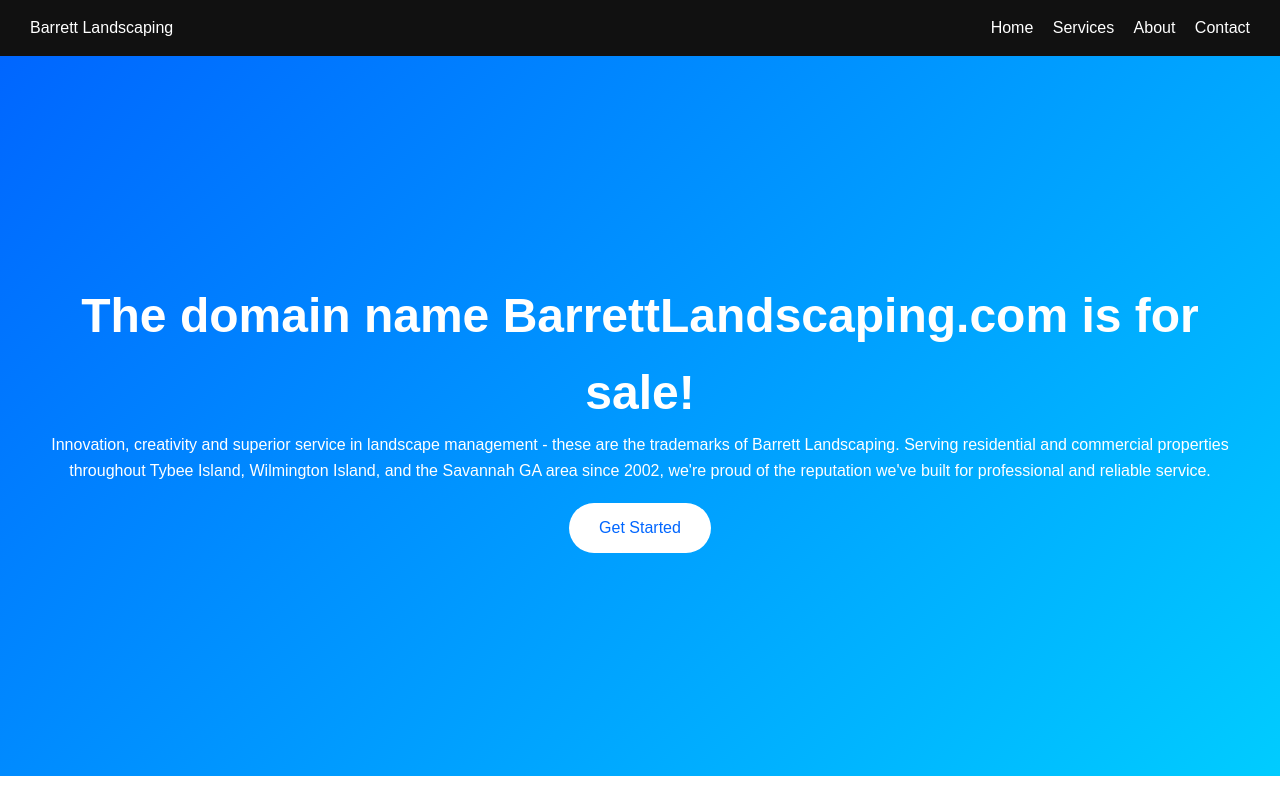
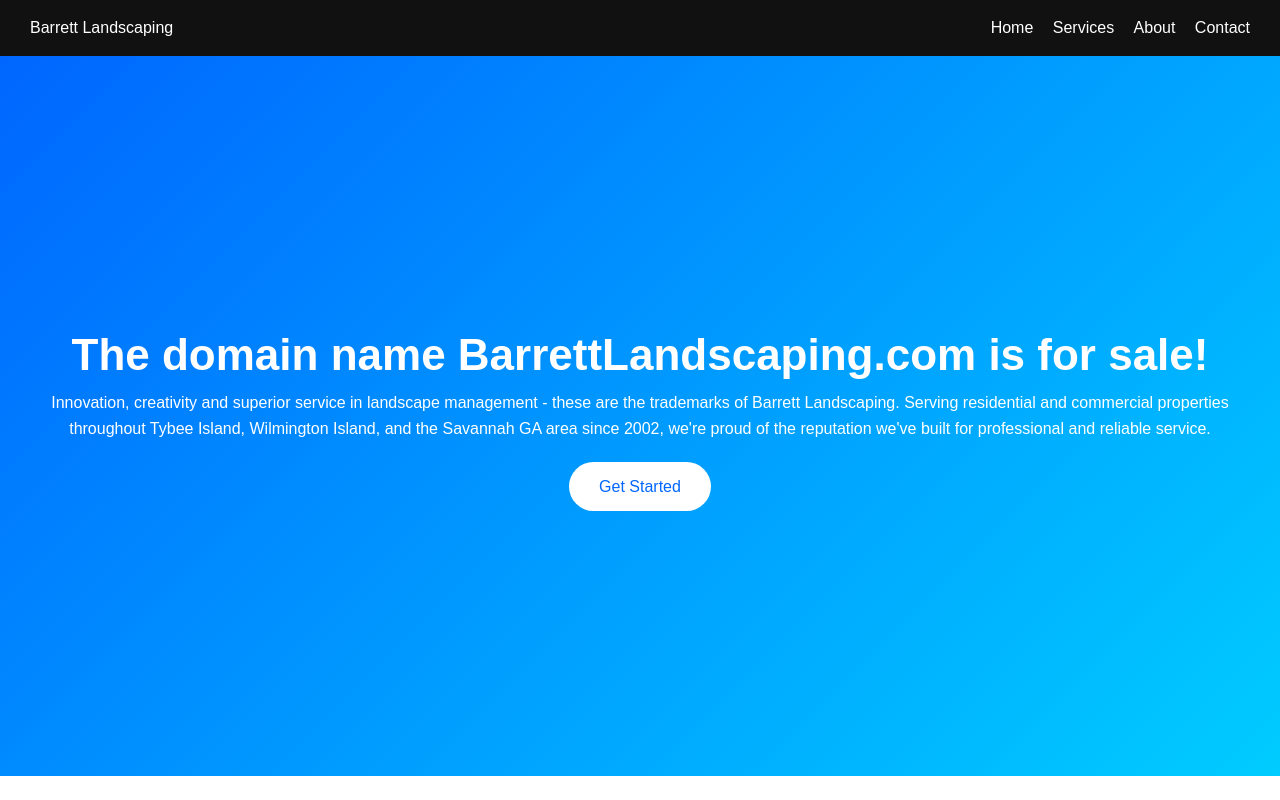
Before and after one commit to IndRyan/barrettlandscaping, a plain HTML site: page index.html in a window 1280 px wide. Shown: the top 800 px of the page. Drawn offline with Linux system fonts and the light colour scheme.

Commit message:
Update style.css

```diff
--- a/style.css
+++ b/style.css
@@ -24,6 +24,6 @@ footer{background:#111;color:#fff;text-align:center;padding:15px}
   font-weight: 500;
 }
 h1 {
-  font-size: clamp(36px, 6vw, 48px);
+  font-size: clamp(36px, 6vw, 44px);
   font-weight: 700;
 }
```
